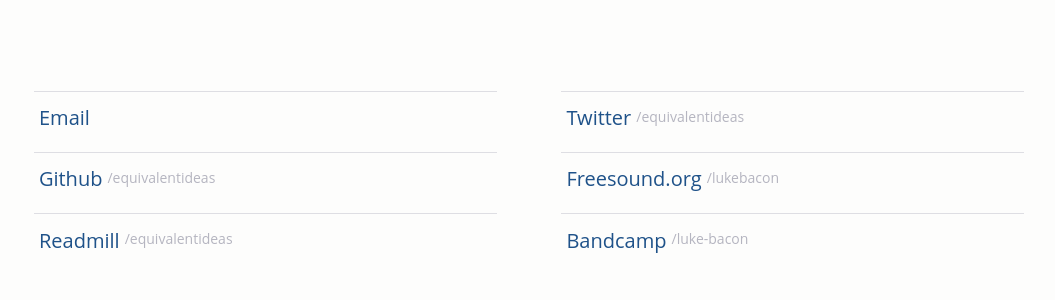
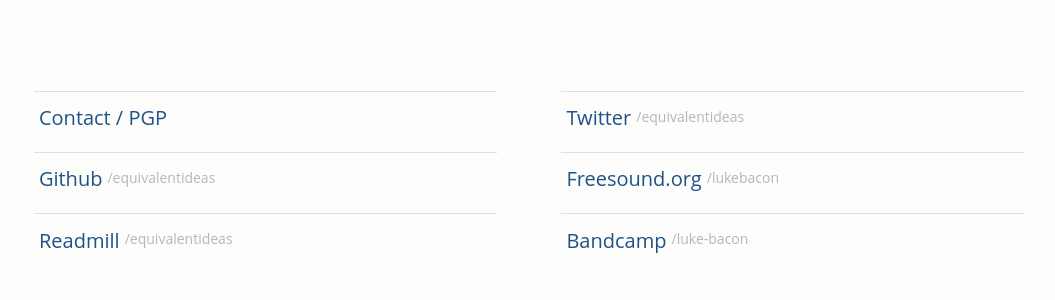
Before and after one commit to equivalentideas/home, a Jekyll site: the page built from index.html, in a window 1280 px wide. Shown: the part 1247-1547 px from the top of the page, without its empty margins (111-1166 px from the left). Built offline with Jekyll 4.4.1, drawn with Linux system fonts in a browser that asks for light colours; nearby versions of some CDN libraries; Markdown is read by kramdown in place of the engine named in the settings.

Commit message:
change footer email link to contact page

```diff
--- a/_includes/footer.html
+++ b/_includes/footer.html
@@ -8,7 +8,7 @@
     </nav>
 
     <ul class="service-links">
-        <li><a href="&#x6d;&#x61;&#105;&#x6c;&#116;&#111;&#x3a;&#x6c;&#x75;&#x6b;&#101;&#64;&#x65;&#x71;&#x75;&#x69;&#118;&#x61;&#x6c;&#101;&#110;&#x74;&#x69;&#100;&#101;&#x61;&#115;&#x2e;&#x63;&#x6f;&#x6d;" rel="me" title="Email me" class="u-email">Email</a></li>
+        <li><a href="/contact" rel="me" title="Email me">Contact / PGP</a></li>
 
         <li><a href="http://twitter.com/equivalentideas" rel="me" title="Luke Bacon at Twitter, @equivalentideas" class="u-url">Twitter<span class="username">/equivalentideas</span></a></li>
 
```
